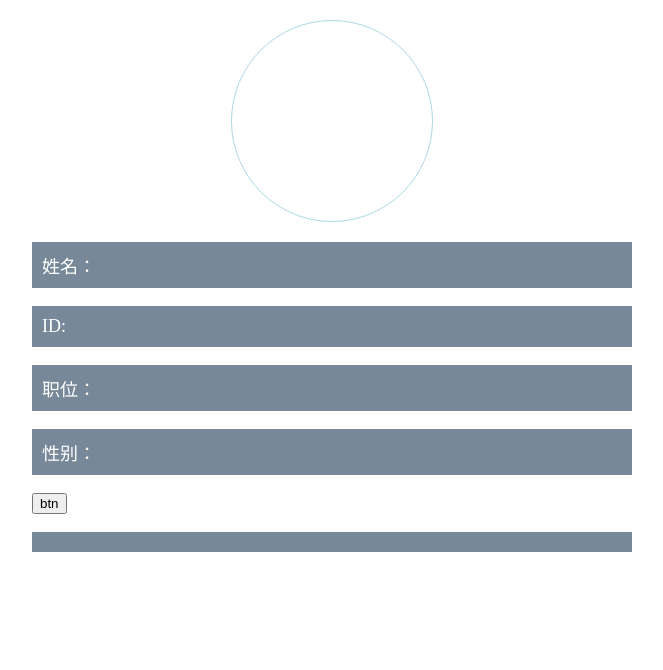
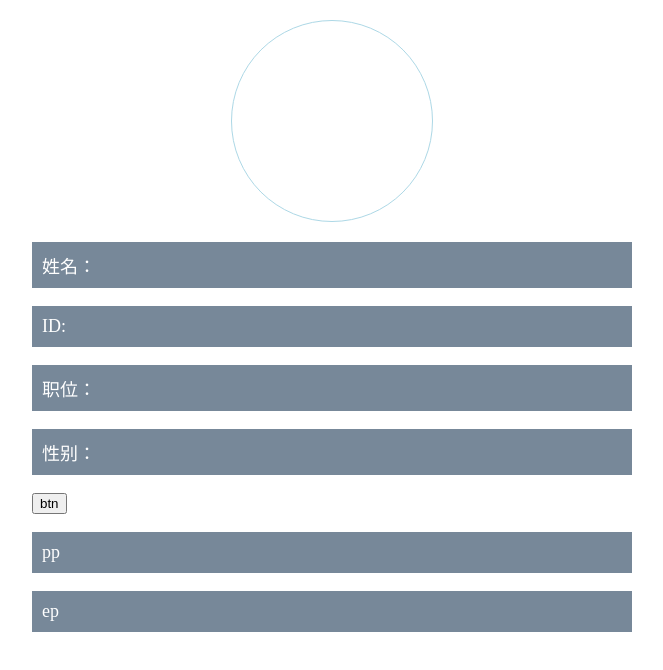
Before and after one commit to Pinkagit/wx_office_automation_system, a website: page static/index.html in a window 1280 px wide. Shown: the whole page, without its empty margins (308-971 px from the left). Drawn offline with Linux system fonts and the light colour scheme.

Commit message:
feat: test

```diff
--- a/static/index.html
+++ b/static/index.html
@@ -55,7 +55,8 @@
         </p>
 
         <button id="btn">btn</button>
-        <p id="tp"></p>
+        <p id="tp">pp</p>
+        <p id="ep">ep</p>
     </div>
 
     <script src="./jquery-1.11.0.min.js"></script>
@@ -68,6 +69,7 @@
                     type: "GET",
                     error: function(err) {
                         console.log(err)
+                        $("#ep").text(err)
                     },
                     success: function(data) {
                         console.log(data)
```
